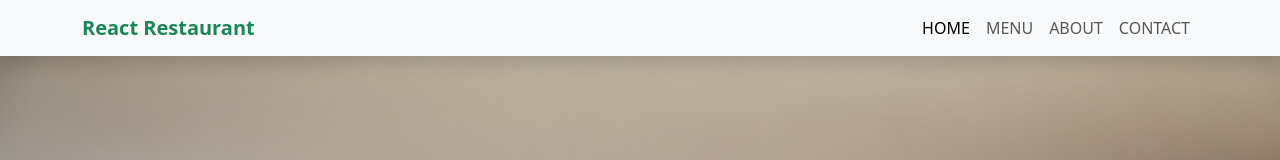
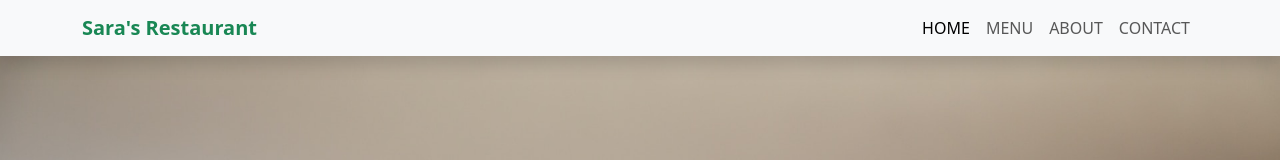
Before and after one commit to sarahwkh9/react-restaurant, a React (Create React App) app: page / in a window 1280 px wide. Shown: the top 160 px of the page. Built offline with nearby package versions, Linux system fonts and the light colour scheme.

Commit message:
Update App.js

```diff
--- a/src/App.js
+++ b/src/App.js
@@ -15,7 +15,7 @@ function App() {
         <Container>
           <Navbar.Brand>
             <Link to="/" className='navbar-brand text-success fw-semibold'>
-              React Restaurant
+           Sara's Restaurant
             </Link>
           </Navbar.Brand>
           <Navbar.Toggle aria-controls='basic-navbar-nav' />
```
